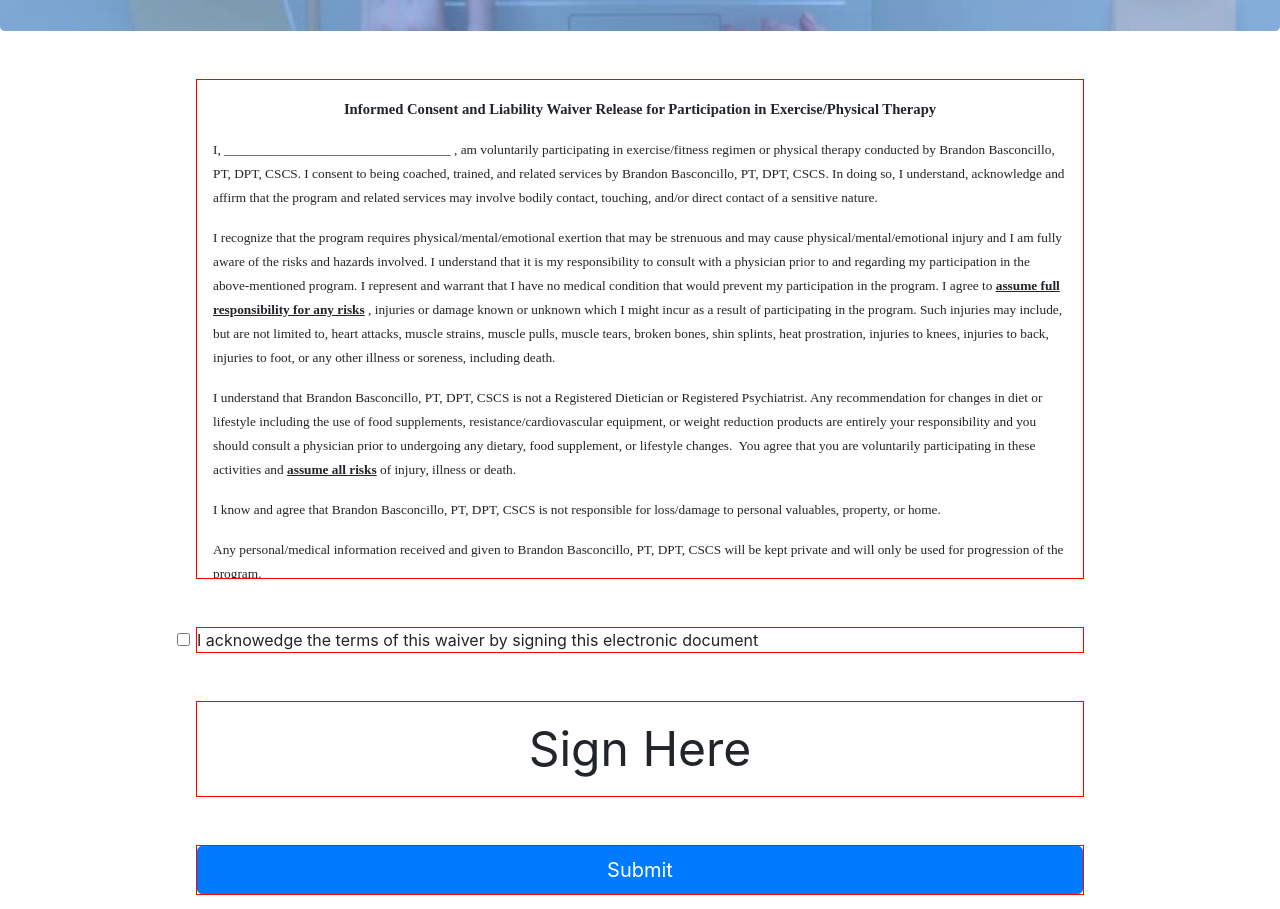
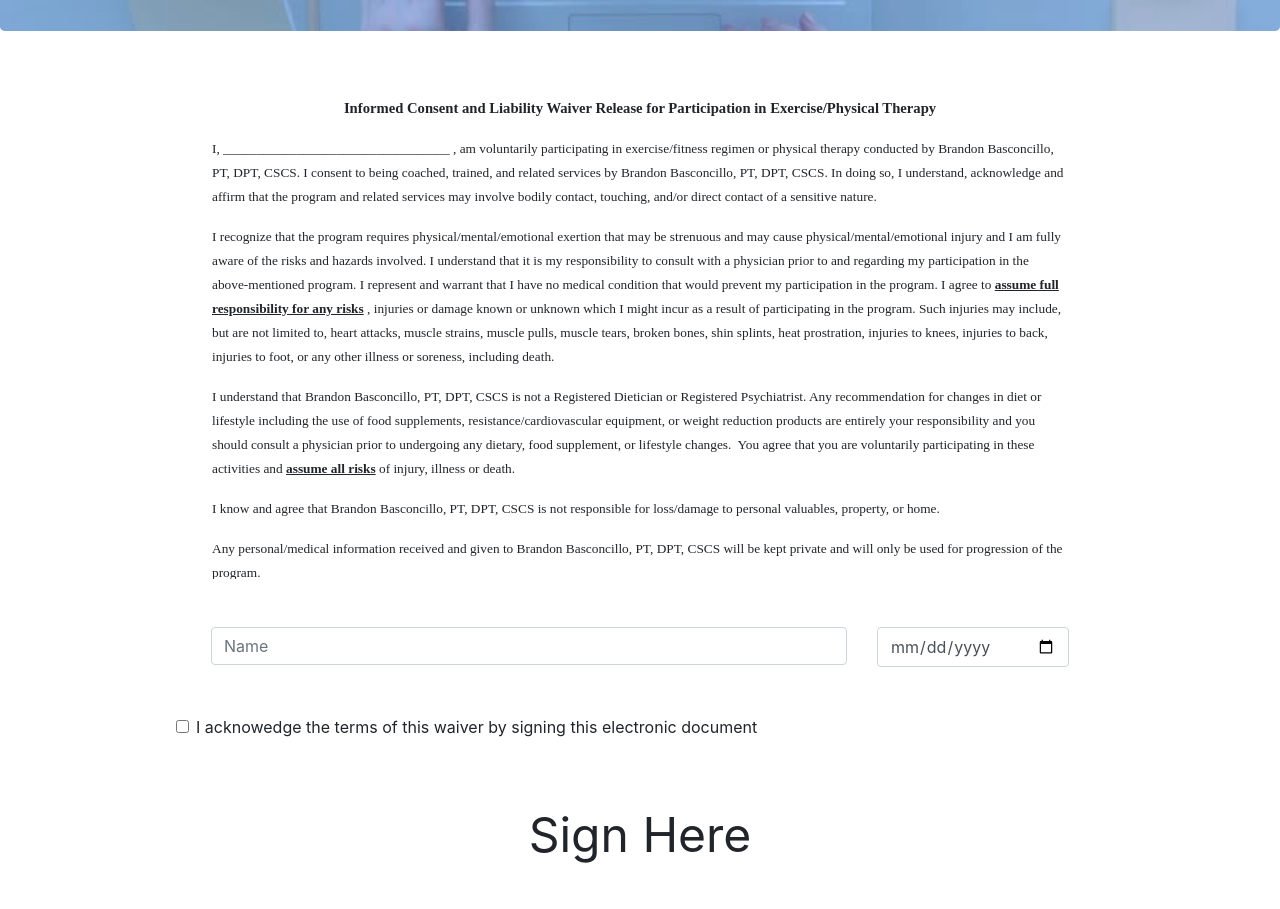
Before and after one commit to matthewhaotran/strengthofsynergyforms, a website: page index.html in a window 1280 px wide. Shown: the part 409-1318 px from the top of the page. Drawn offline with nearby package versions, Linux system fonts and the light colour scheme.

Commit message:
added name and date input

```diff
--- a/index.html
+++ b/index.html
@@ -109,10 +109,17 @@
             </p>
         </div>
         <div class="row topbottommargin formrow">
+            <div class="col-md-9">
+                <input type="text" class="form-control" placeholder="Name">
+            </div>
+            <div class="col-md-3">
+                <input type="date" class="form-control">
+            </div>
+        </div>
+        <div class="row topbottommargin formrow">
             <label class="form-check-label">
-                <input type="checkbox" class="form-check-input">
-                I acknowedge the terms of this waiver by signing this electronic document
-              </label>
+                <input type="checkbox" class="form-check-input"> I acknowedge the terms of this waiver by signing this electronic document
+            </label>
         </div>
         <div class="row topbottommargin formrow signhere">
             <p>Sign Here</p>
--- a/styles.css
+++ b/styles.css
@@ -37,7 +37,7 @@
     margin-right: auto;
     height: 500px;
     overflow: scroll;
-    border: 1px solid red;
+    /* border: 1px solid red; */
     padding: 1rem 1rem 1rem 1rem;
 }
 
@@ -47,7 +47,7 @@
 }
 
 .row {
-    border: 1px solid red;
+    /* border: 1px solid red; */
 }
 
 .formrow {
```
